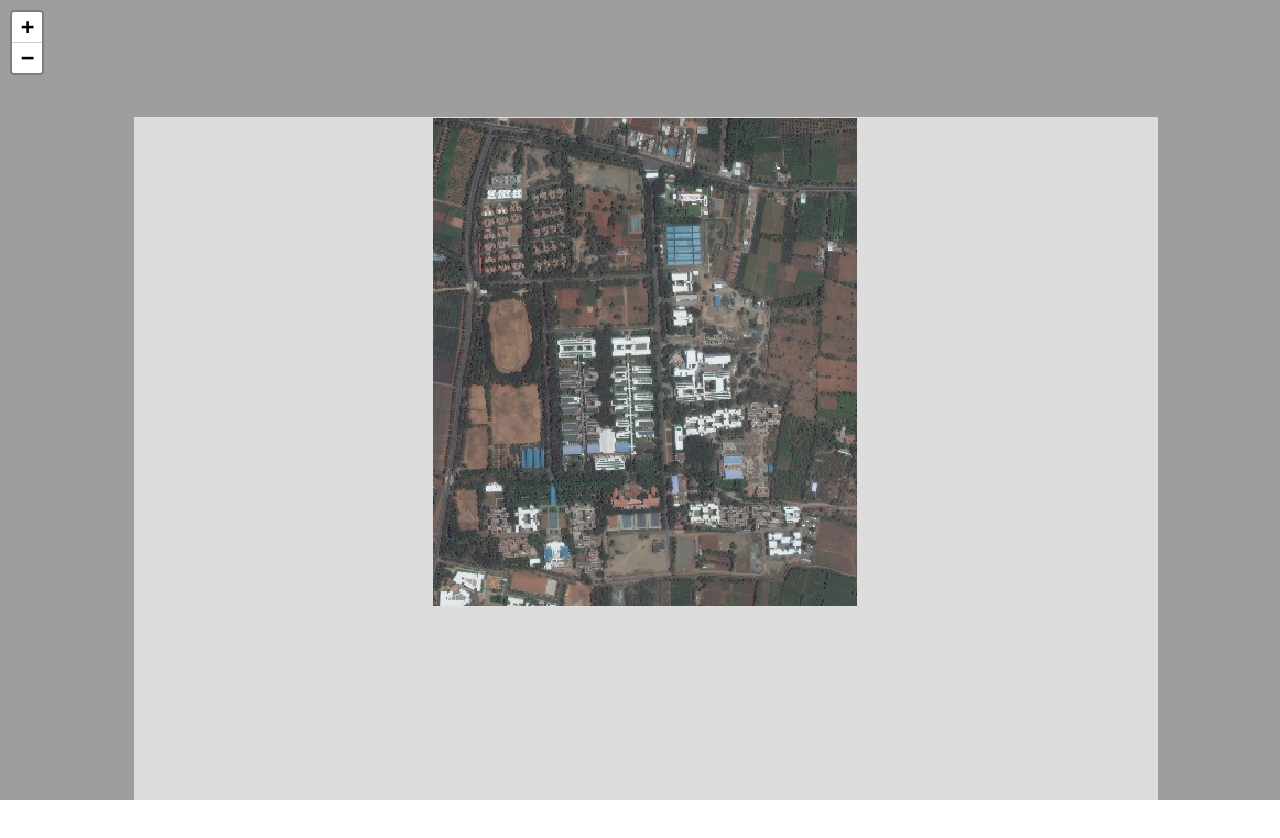
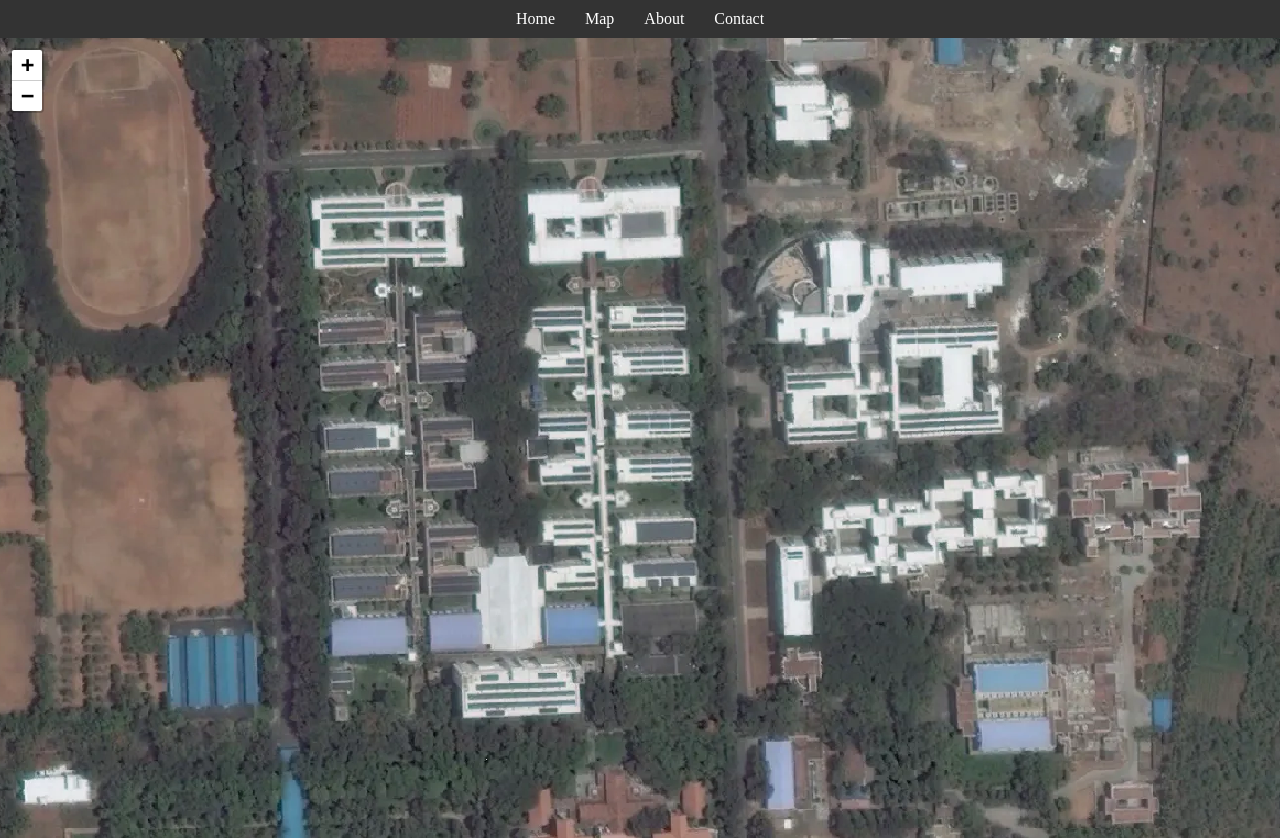
Before and after one commit to jeevithakannan2/BITIndoorMap, a React (Vite) app in the folder frontend/: page / in a window 1280 px wide. Before the commit the page ends 800 px from the top, so only its background shows below. Built offline with nearby package versions, Linux system fonts and the light colour scheme.

Commit message:
Added title bar

```diff
--- a/frontend/src/App.jsx
+++ b/frontend/src/App.jsx
@@ -1,10 +1,12 @@
 import MainPage from "./components/MainPage.jsx";
 import "./styles.css";
+import MenuBar from "./components/MenuBar.jsx";
 
 function App() {
   return (
     <>
       <div>
+      <MenuBar />
         <MainPage />
       </div>
     </>
--- a/frontend/src/components/MainPage.jsx
+++ b/frontend/src/components/MainPage.jsx
@@ -6,7 +6,7 @@ const LeafletMap = () => {
   useEffect(() => {
     const map = L.map("map", {
       attributionControl: false,
-    }).setView([11.4956, 77.2777], 16);
+    }).setView([11.4956, 77.2777], 18);
 
     const tilesource_layer = L.tileLayer(
       "http://localhost:5173/map/{z}/{x}/{y}.png",
--- /dev/null
+++ b/frontend/src/components/MenuBar.jsx
@@ -0,0 +1,48 @@
+import React from 'react';
+
+const MenuBar = () => {
+  const menuItems = [
+    { label: 'Home', href: '/' },
+    { label: 'Map', href: '/map' },
+    { label: 'About', href: '/about' },
+    { label: 'Contact', href: '/contact' },
+  ];
+
+  return (
+    <nav style={styles.nav}>
+      <ul style={styles.ul}>
+        {menuItems.map((item, index) => (
+          <li key={index} style={styles.li}>
+            <a href={item.href} style={styles.a}>
+              {item.label}
+            </a>
+          </li>
+        ))}
+      </ul>
+    </nav>
+  );
+};
+
+const styles = {
+  nav: {
+    backgroundColor: '#333',
+    padding: '10px 0',
+  },
+  ul: {
+    listStyle: 'none',
+    padding: 0,
+    margin: 0,
+    display: 'flex',
+    justifyContent: 'center',
+  },
+  li: {
+    margin: '0 15px',
+  },
+  a: {
+    color: 'white',
+    textDecoration: 'none',
+    fontSize: '16px',
+  },
+};
+
+export default MenuBar;
```
